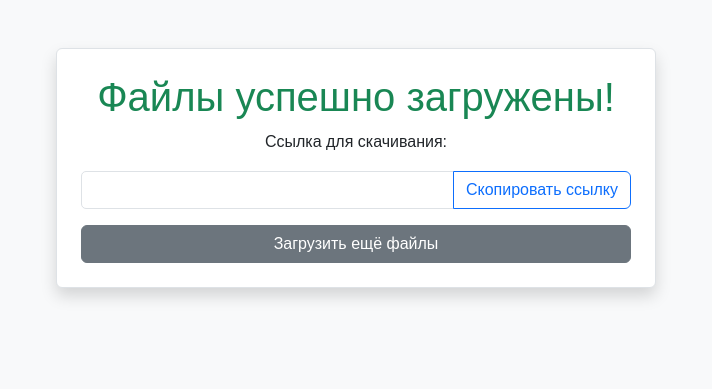
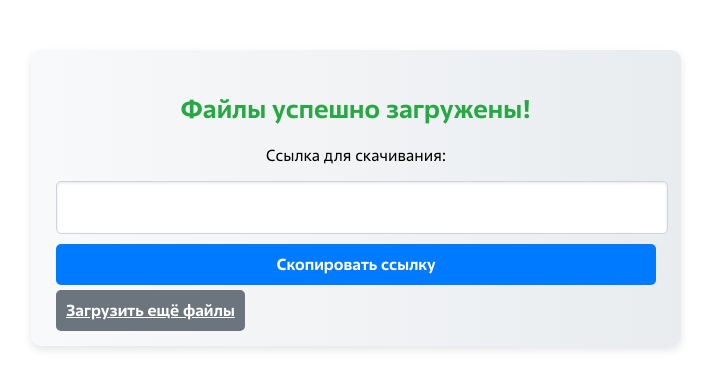
Before and after one commit to RomarioSnz/upload-srv, a Flask app: template app/templates/success.html in a window 1280 px wide. Shown: the top 389 px of the page, without its empty margins (284-996 px from the left). Run offline with Flask 2, Linux system fonts and the light colour scheme; the template is opened without the code that fills it, so the values that code supplies are empty; some libraries are stand-ins or nearby versions.

Commit message:
new style

```diff
--- a/app/static/css/styles.css
+++ b/app/static/css/styles.css
@@ -1,28 +1,55 @@
-body {
-    font-family: Arial, sans-serif;
-    line-height: 1.6;
+/* Подключение шрифтов Rosatom */
+@font-face {
+    font-family: 'Rosatom';
+    font-style: normal;
+    font-weight: 400; /* Regular */
+    src: url('/static/webfonts/Rosatom-Regular_W.woff2') format('woff2'),
+         url('/static/webfonts/Rosatom-Regular_W.ttf') format('truetype');
 }
 
+@font-face {
+    font-family: 'Rosatom';
+    font-style: normal;
+    font-weight: 700; /* Bold */
+    src: url('/static/webfonts/Rosatom-Bold_W.woff2') format('woff2'),
+         url('/static/webfonts/Rosatom-Bold_W.ttf') format('truetype');
+}
+
+@font-face {
+    font-family: 'Rosatom';
+    font-style: normal;
+    font-weight: 300; /* Light */
+    src: url('/static/webfonts/Rosatom-Light_W.woff2') format('woff2'),
+         url('/static/webfonts/Rosatom-Light_W.ttf') format('truetype');
+}
+
+/* Контейнер */
 .container {
     max-width: 600px;
-    margin: 0 auto;
+    margin: 20px auto;
+    padding: 20px;
+    background-color: #fff;
+    border-radius: 10px;
+    box-shadow: 0 4px 6px rgba(0, 0, 0, 0.1);
+    font-family: 'Rosatom', Arial, sans-serif; /* Основной шрифт */
 }
 
-h1 {
-    color: #007bff;
-}
-
-ul.list-group {
-    margin-bottom: 20px;
-}
-
-input.form-control {
+/* Кнопки */
+button {
+    display: inline-block;
+    padding: 10px 15px;
+    font-size: 16px;
     border-radius: 5px;
+    border: none;
+    cursor: pointer;
+    transition: background-color 0.3s ease;
+    font-family: 'Rosatom', Arial, sans-serif; /* Основной шрифт */
 }
 
 button.btn-primary {
     background-color: #007bff;
-    border: none;
+    color: #fff;
+    font-weight: 700; /* Жирный шрифт для акцента */
 }
 
 button.btn-primary:hover {
@@ -30,8 +57,9 @@ button.btn-primary:hover {
 }
 
 button.btn-secondary {
-    border: none;
     background-color: #6c757d;
+    color: #fff;
+    font-weight: 400; /* Regular */
 }
 
 button.btn-secondary:hover {
@@ -40,9 +68,62 @@ button.btn-secondary:hover {
 
 button.btn-danger {
     background-color: #dc3545;
-    border: none;
+    color: #fff;
+    font-weight: 700; /* Жирный для акцента */
 }
 
 button.btn-danger:hover {
     background-color: #c82333;
 }
+
+/* Прогресс-бар */
+.progress {
+    background-color: #e9ecef;
+    border-radius: 5px;
+    height: 20px;
+    overflow: hidden;
+    margin-bottom: 20px;
+}
+
+.progress-bar {
+    background-color: #007bff;
+    height: 100%;
+    width: 0%;
+    transition: width 0.3s ease;
+}
+
+/* Container Styling */
+.container {
+    background: linear-gradient(to right, #f8f9fa, #e9ecef);
+    border-radius: 10px;
+    padding: 20px;
+    box-shadow: 0 4px 10px rgba(0, 0, 0, 0.1);
+}
+
+/* Button Hover Effects */
+.btn-secondary:hover {
+    background-color: #5a6268;
+    color: #ffffff;
+    transition: background-color 0.3s ease, color 0.3s ease;
+}
+
+/* Input Group Styling */
+.input-group {
+    margin-bottom: 20px;
+    border-radius: 8px;
+    overflow: hidden;
+    box-shadow: 0 2px 5px rgba(0, 0, 0, 0.1);
+}
+
+/* Form Control Styling */
+.form-control {
+    border-radius: 0;
+    padding: 15px;
+    font-family: 'Rosatom', Arial, sans-serif;
+    font-weight: 400;
+}
+
+/* Primary Button */
+.btn-primary {
+    border-radius: 0;
+}
--- a/app/templates/success.html
+++ b/app/templates/success.html
@@ -1,21 +1,101 @@
 <!DOCTYPE html>
 <html lang="en">
+
 <head>
     <meta charset="UTF-8">
     <meta name="viewport" content="width=device-width, initial-scale=1.0">
-    <title>Upload Successful</title>
-    <link href="https://cdn.jsdelivr.net/npm/bootstrap@5.3.0-alpha1/dist/css/bootstrap.min.css" rel="stylesheet">
-    <link rel="stylesheet" href="{{ url_for('static', filename='css/styles.css') }}">
+    <title>Файлы успешно загружены</title>
+    <link rel="stylesheet" href="/static/css/styles.css">
+    <style>
+        .container {
+            max-width: 600px;
+            margin: 50px auto;
+            padding: 25px;
+            background-color: #f8f9fa;
+            border-radius: 10px;
+            box-shadow: 0 4px 8px rgba(0, 0, 0, 0.1);
+        }
+
+        h1 {
+            font-family: 'Rosatom', Arial, sans-serif;
+            font-weight: 700;
+            font-size: 1.6rem;
+            text-align: center;
+            color: #28a745;
+            margin-bottom: 20px;
+        }
+
+        p {
+            font-family: 'Rosatom', Arial, sans-serif;
+            font-size: 1rem;
+            text-align: center;
+            margin-bottom: 15px;
+        }
+
+        .form-control {
+            font-family: 'Rosatom', Arial, sans-serif;
+            font-size: 1rem;
+            padding: 15px;
+            border: 1px solid #ced4da;
+            border-radius: 5px;
+            background-color: #ffffff;
+            box-shadow: inset 0 1px 3px rgba(0, 0, 0, 0.1);
+            width: calc(100% - 20px);
+            margin: 0 auto 10px;
+            font-weight: 500;
+            color: #333;
+        }
+
+        .form-control:focus {
+            outline: none;
+            border-color: #007bff;
+            box-shadow: 0 0 5px rgba(0, 123, 255, 0.5);
+        }
+
+        .btn {
+            font-family: 'Rosatom', Arial, sans-serif;
+            font-size: 1rem;
+            font-weight: 700;
+            border-radius: 5px;
+            width: 100%;
+            padding: 10px;
+            margin-bottom: 15px;
+            transition: background-color 0.3s ease;
+        }
+
+        .btn-primary {
+            background-color: #007bff;
+            color: #fff;
+        }
+
+        .btn-primary:hover {
+            background-color: #0056b3;
+        }
+
+        .btn-secondary {
+            background-color: #6c757d;
+            color: #fff;
+        }
+
+        .btn-secondary:hover {
+            background-color: #5a6268;
+        }
+    </style>
 </head>
+
 <body class="bg-light">
-    <div class="container mt-5 p-4 border rounded shadow bg-white">
-        <h1 class="text-success text-center">Файлы успешно загружены!</h1>
-        <p class="text-center">Ссылка для скачивания:</p>
-        <div class="input-group mb-3">
-            <input type="text" id="downloadLink" value="{{ link }}" class="form-control" readonly>
-            <button class="btn btn-outline-primary" onclick="copyLink()">Скопировать ссылку</button>
-        </div>
-        <a href="/" class="btn btn-secondary w-100">Загрузить ещё файлы</a>
+    <div class="container">
+        <h1>Файлы успешно загружены!</h1>
+        <p>Ссылка для скачивания:</p>
+
+        <!-- Поле ввода для ссылки -->
+        <input type="text" id="downloadLink" value="{{ link }}" class="form-control" readonly>
+
+        <!-- Кнопка для копирования ссылки -->
+        <button class="btn btn-primary" onclick="copyLink()">Скопировать ссылку</button>
+
+        <!-- Кнопка для загрузки еще файлов -->
+        <a href="/" class="btn btn-secondary">Загрузить ещё файлы</a>
     </div>
 
     <script>
@@ -27,4 +107,5 @@
         }
     </script>
 </body>
+
 </html>
```
Also changed, not shown: app/templates/index.html (+74 -40 lines), app/static/webfonts/Rosatom-Bold_W.ttf (added), app/static/webfonts/Rosatom-Bold_W.woff2 (added), app/static/webfonts/Rosatom-Light_W.ttf (added), app/static/webfonts/Rosatom-Light_W.woff2 (added), app/static/webfonts/Rosatom-Regular_W.ttf (added), app/static/webfonts/Rosatom-Regular_W.woff2 (added), 3 other files.
